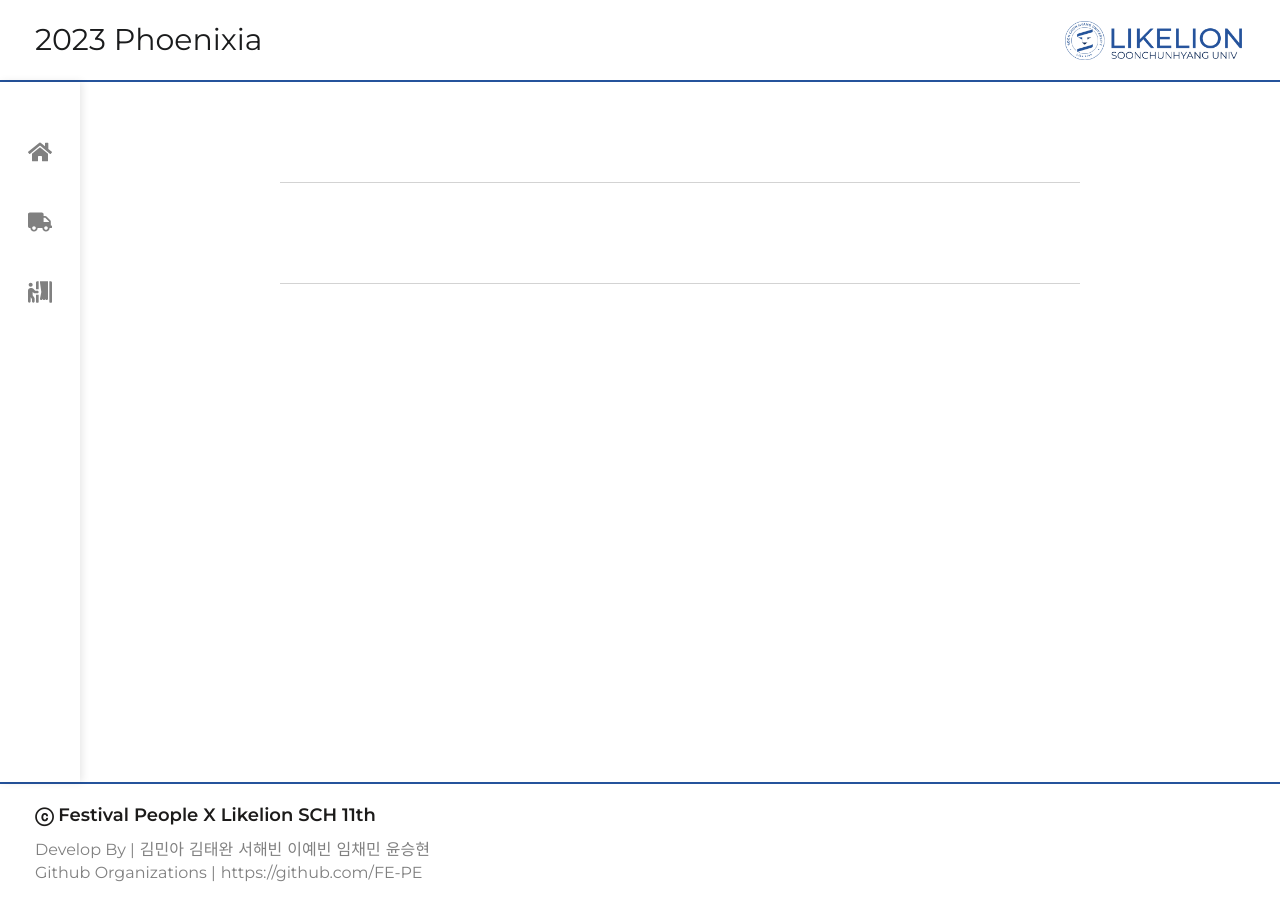
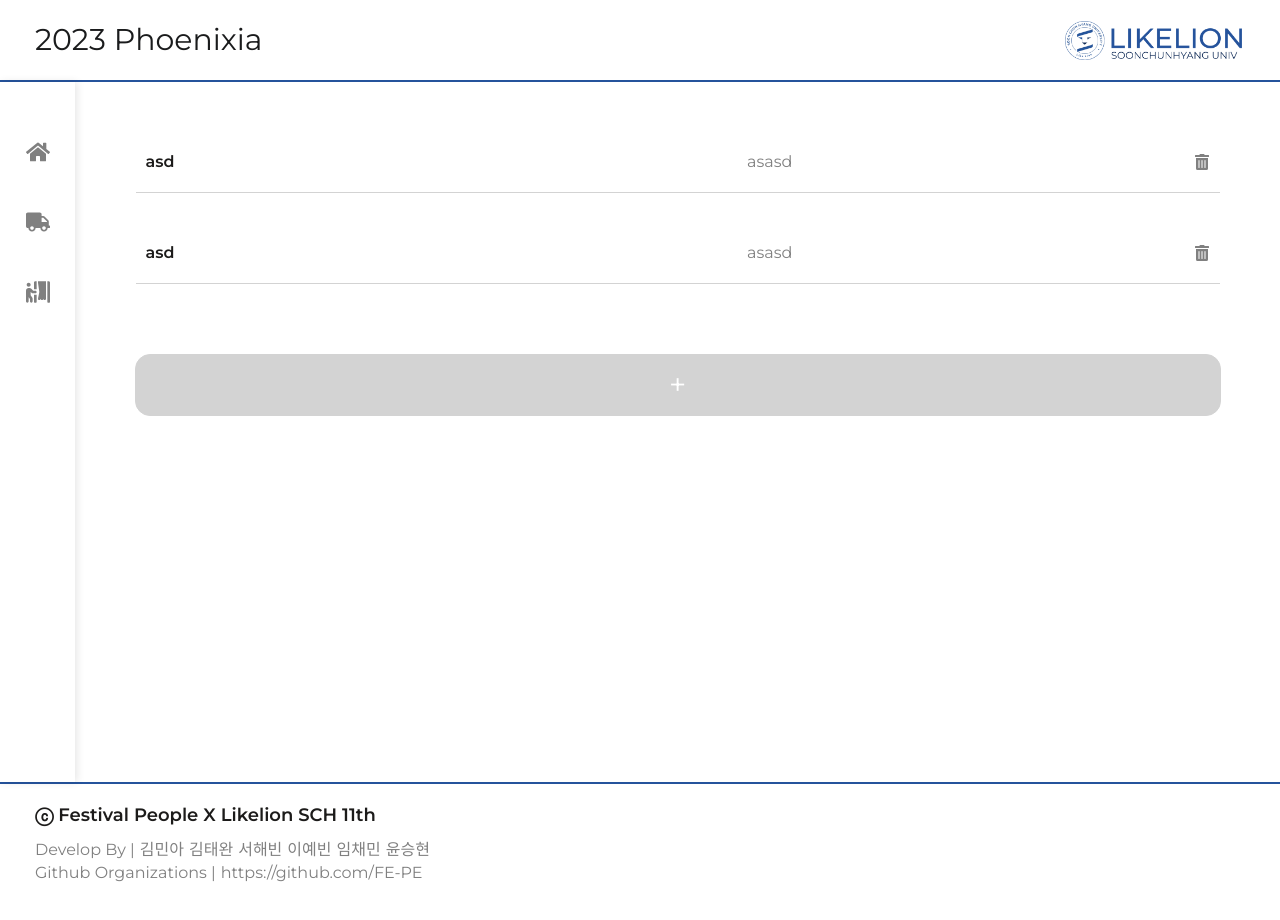
Before and after one commit to FE-PE/2023Phoenixia-Admin, a React (Create React App) app: page /trucks in a window 1280 px wide. Shown: the top 920 px of the page. Built offline with nearby package versions, Linux system fonts and the light colour scheme.

Commit message:
[feat]: trucklist

```diff
--- a/src/main/contents/contents.css
+++ b/src/main/contents/contents.css
@@ -1,7 +1,8 @@
 .contents {
-    width: 800px;
+    width: 100%;
     height: 100%;
-    margin: auto;
+    /* margin: auto; */
+    /* margin-top: 50px; */
 
-    /* background-color: antiquewhite;s */
+    /* background-color: antiquewhite; */
 }
--- a/src/main/contents/foodtrucks/Trucklist.js
+++ b/src/main/contents/foodtrucks/Trucklist.js
@@ -1,11 +1,14 @@
 import './trucklist.css'
 import Truckinfo from './truckinfo/TruckInfo';
+import { Link } from 'react-router-dom';
 
 function Trucklist() {
     return (
-        <div>
-            <Truckinfo />
-            <Truckinfo />
+        <div className='info-wrap'>
+            <div className='top-margin'></div>
+            <Truckinfo truckName="asd" truckDescription="asasd" />
+            <Truckinfo truckName="asd" truckDescription="asasd" />
+            <Link className='plus-button'>+</Link>
         </div>
     );
 }
--- a/src/main/contents/foodtrucks/truckinfo/TruckInfo.js
+++ b/src/main/contents/foodtrucks/truckinfo/TruckInfo.js
@@ -1,9 +1,13 @@
 import './truckinfo.css'
+import { Link } from 'react-router-dom';
+import { FaTrashAlt } from 'react-icons/fa';
 
-function Truckinfo() {
+function Truckinfo(props) {
     return(
         <div className='truck-info'>
-
+            <Link className='truck-name'>{props.truckName}</Link>
+            <p className='truck-description'>{props.truckDescription}</p>
+            <Link className='delete-button'><FaTrashAlt /></Link>
         </div>
     );
 }
--- a/src/main/contents/foodtrucks/truckinfo/truckinfo.css
+++ b/src/main/contents/foodtrucks/truckinfo/truckinfo.css
@@ -1,5 +1,48 @@
 .truck-info {
-    width: 100%;
-    height: 100px;
+    width: 90%;
+    height: 60px;
+    margin-bottom: 30px;
     border-bottom: solid lightgrey 1px;
+    display: flex;
+    justify-content: space-between;
+
 }
+
+.truck-name {
+    font-weight: 600;
+    margin: 0px 10px 0px 10px;
+    line-height: 60px;
+    width: 200px;
+    text-decoration: none;
+    color: #1c1b1a;
+    transition: .2s;
+
+    /* background-color: antiquewhite; */
+}
+
+.truck-name:hover {
+    transform: scale(1.01);
+}
+
+.truck-description {
+    font-weight: 400;
+    line-height: 60px;
+    width: 300px;
+    text-align: center;
+    color: gray;
+    margin: 0px 10px 0px 10px;
+
+    /* background-color: antiquewhite; */
+}
+
+.delete-button {
+    color: gray;
+    margin: 22px 10px 0px 10px;
+    height: 30px;
+    /* background-color: antiquewhite; */
+}
+
+.delete-button > svg {
+    width: 1em;
+    height: 1em;
+}
--- a/src/main/contents/foodtrucks/trucklist.css
+++ b/src/main/contents/foodtrucks/trucklist.css
@@ -0,0 +1,35 @@
+.info-wrap {
+    width: 100%;
+    height: 100%;
+    display: flex;
+    /* justify-content: center; */
+    align-items: center;
+    flex-direction: column;
+
+    /* background-color: bisque; */
+}
+
+.top-margin {
+    width: 100%;
+    height: 50px;
+    /* background-color: antiquewhite; */
+}
+
+.plus-button {
+    width: 90%;
+    height: 60px;
+    border: solid 1px lightgray;
+    text-align: center;
+    line-height: 60px;
+    font-size: 30px;
+    text-decoration: none;
+    color: #ffffff;
+    border-radius: 15px;
+    margin-top: 40px;
+    background-color: lightgray;
+    transition: .3s;
+}
+
+.plus-button:hover {
+    transform: scale(1.01);
+}
```
